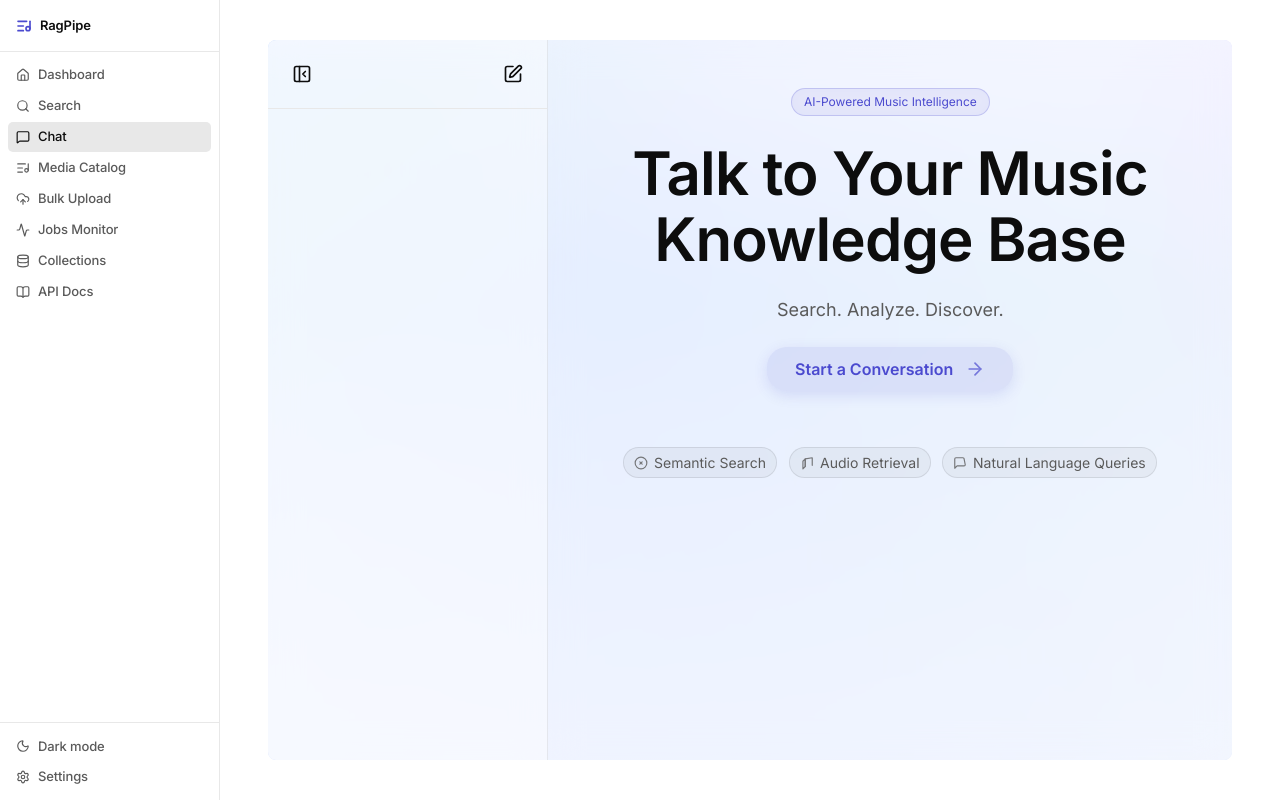
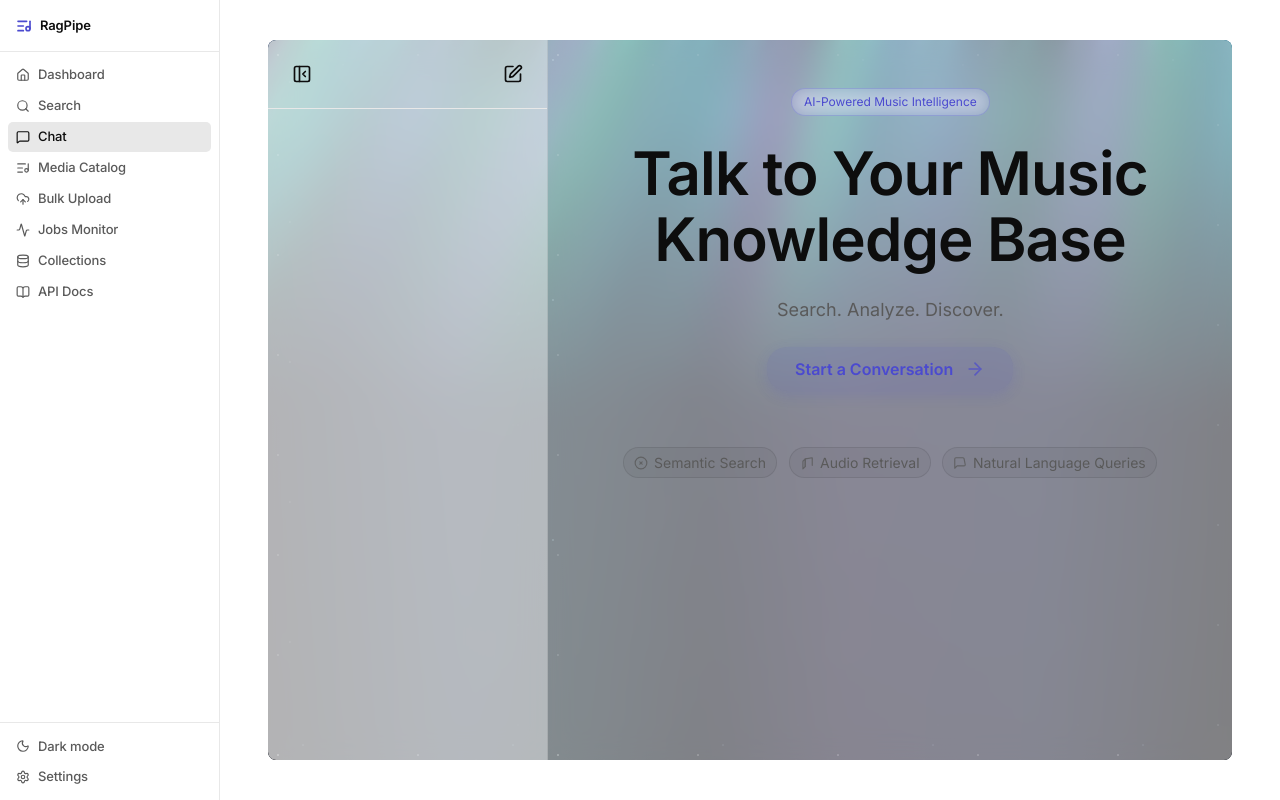
Before and after one commit to bedukumar/music-RAG, a React (Vite) app in the folder frontend/: page /chat in a window 1280 px wide. Built offline with nearby package versions, Linux system fonts and the light colour scheme.

Commit message:
new aurora in chat page

```diff
--- a/frontend/src/pages/Chat.css
+++ b/frontend/src/pages/Chat.css
@@ -226,7 +226,7 @@
    ============================================================ */
 .chat-main {
   flex: 1;
-  min-height: 0; /* Crucial: prevents flex child from overflowing */
+  min-height: 0; /*Crucial: prevents flex child from overflowing */
   background-color: var(--bg-app);
   display: flex;
   flex-direction: column;
@@ -256,80 +256,224 @@
 }
 
 /* ============================================================
-   AURORA ANIMATION
+   AURORA ANIMATION SYSTEM (DEEP POLAR SKY WITH CRISP PIN-POINT STARS)
    ============================================================ */
-.chat-layout::before,
-.chat-layout::after {
-  content: '';
+.aurora-container {
   position: absolute;
-  top: 0;
+  inset: 0;
+  overflow: hidden;
+  z-index: 0;
+  pointer-events: none;
+  contain: strict;
+  /* Slightly darker deep midnight blue sky gradient */
+  background: radial-gradient(ellipse at 50% 15%, #050d24 0%, #030818 35%, #01040f 70%, #000105 100%);
+}
+
+/* ------------------------------------------------------------
+   PIN-SHARP DENSE STARFIELD
+   ------------------------------------------------------------ */
+.aurora-stars {
+  position: absolute;
+  inset: 0;
+  pointer-events: none;
+}
+
+/* Layer 1: Dense Pin-Point Stardust (Hard 1px stops, high frequency tiling = thousands of sharp stars) */
+.aurora-stars-far {
+  background-image:
+    radial-gradient(1px 1px at 10px 15px, #ffffff 0px, #ffffff 1px, transparent 1px),
+    radial-gradient(1px 1px at 35px 65px, #bae6fd 0px, #bae6fd 1px, transparent 1px),
+    radial-gradient(1px 1px at 75px 25px, #ffffff 0px, #ffffff 1px, transparent 1px),
+    radial-gradient(1px 1px at 110px 85px, #e0f2fe 0px, #e0f2fe 1px, transparent 1px),
+    radial-gradient(1px 1px at 145px 40px, #ffffff 0px, #ffffff 1px, transparent 1px),
+    radial-gradient(1px 1px at 180px 115px, #bae6fd 0px, #bae6fd 1px, transparent 1px),
+    radial-gradient(1px 1px at 215px 55px, #ffffff 0px, #ffffff 1px, transparent 1px),
+    radial-gradient(1px 1px at 250px 95px, #ffffff 0px, #ffffff 1px, transparent 1px),
+    radial-gradient(1px 1px at 285px 20px, #bae6fd 0px, #bae6fd 1px, transparent 1px),
+    radial-gradient(1px 1px at 320px 75px, #ffffff 0px, #ffffff 1px, transparent 1px),
+    radial-gradient(1px 1px at 355px 130px, #e0f2fe 0px, #e0f2fe 1px, transparent 1px),
+    radial-gradient(1px 1px at 390px 45px, #ffffff 0px, #ffffff 1px, transparent 1px);
+  background-size: 140px 100px, 210px 160px, 310px 240px;
+  opacity: 0.8;
+  animation: starTwinkleSlow 6s ease-in-out infinite alternate;
+}
+
+/* Layer 2: Medium Pin-Sharp Stars (1.5px hard stops) */
+.aurora-stars-mid {
+  background-image:
+    radial-gradient(1.5px 1.5px at 22px 42px, #ffffff 0px, #ffffff 1px, transparent 1.5px),
+    radial-gradient(1.5px 1.5px at 85px 110px, #bae6fd 0px, #bae6fd 1px, transparent 1.5px),
+    radial-gradient(1.5px 1.5px at 155px 175px, #ffffff 0px, #ffffff 1px, transparent 1.5px),
+    radial-gradient(1.5px 1.5px at 235px 68px, #e0f2fe 0px, #e0f2fe 1px, transparent 1.5px),
+    radial-gradient(1.5px 1.5px at 295px 150px, #ffffff 0px, #ffffff 1px, transparent 1.5px),
+    radial-gradient(1.5px 1.5px at 365px 32px, #c4b5fd 0px, #c4b5fd 1px, transparent 1.5px),
+    radial-gradient(1.5px 1.5px at 435px 190px, #ffffff 0px, #ffffff 1px, transparent 1.5px);
+  background-size: 190px 140px, 330px 270px;
+  opacity: 0.85;
+  animation: starTwinkleFast 3.5s ease-in-out infinite alternate;
+}
+
+/* Layer 3: Polaris / Constellation Sharp Accent Stars */
+.aurora-stars-bright {
+  background-image:
+    radial-gradient(2px 2px at 14% 16%, #ffffff 0px, #ffffff 1px, transparent 2px),
+    radial-gradient(2px 2px at 41% 10%, #ffffff 0px, #ffffff 1px, transparent 2px),
+    radial-gradient(2px 2px at 76% 20%, #ffffff 0px, #ffffff 1px, transparent 2px),
+    radial-gradient(2.5px 2.5px at 87% 7%, #ffffff 0px, #ffffff 1.5px, transparent 2.5px),
+    radial-gradient(2px 2px at 60% 32%, #ffffff 0px, #ffffff 1px, transparent 2px),
+    radial-gradient(2px 2px at 26% 38%, #ffffff 0px, #ffffff 1px, transparent 2px);
+  opacity: 0.9;
+  animation: starGlowPulse 4s ease-in-out infinite alternate;
+}
+
+.aurora-curtain {
+  position: absolute;
+  top: -15%;
   left: -100%;
   width: 300%;
-  height: 100%;
-  z-index: 0;
+  height: 120%;
   pointer-events: none;
   transform-origin: top center;
   will-change: transform;
 }
 
-/* Primary Aurora Curtain */
-.chat-layout::before {
+/* Layer 1: Primary Emerald & Cyan Polar Curtain (Distant Horizon Scale) */
+.aurora-primary {
   background: linear-gradient(
     90deg,
-    rgba(13, 148, 136, 0) 0%,
-    rgba(16, 185, 129, 0.8) 15%, /* Emerald */
-    rgba(13, 148, 136, 0.9) 25%, /* Teal */
-    rgba(6, 182, 212, 0.6) 35%,  /* Cyan */
-    rgba(13, 148, 136, 0) 45%,
-    rgba(13, 148, 136, 0) 55%,
-    rgba(139, 92, 246, 0.8) 65%, /* Violet */
-    rgba(16, 185, 129, 0.6) 75%, /* Emerald */
-    rgba(13, 148, 136, 0.9) 85%, /* Teal */
-    rgba(13, 148, 136, 0) 100%
+    transparent 0%,
+    rgba(16, 185, 129, 0.85) 10%,  /* Atomic Oxygen Green */
+    rgba(0, 180, 216, 0.75) 18%,   /* Polar Cyan */
+    rgba(13, 148, 136, 0.85) 25%,  /* Deep Arctic Teal */
+    transparent 38%,
+    transparent 48%,
+    rgba(139, 92, 246, 0.75) 58%,  /* High-Altitude Violet */
+    rgba(16, 185, 129, 0.85) 68%,  /* Oxygen Emerald Green */
+    rgba(0, 180, 216, 0.7) 78%,    /* Polar Cyan */
+    transparent 100%
   );
-  background-size: 33.333% 100%; /* Repeats 3 times perfectly */
-  filter: blur(40px);
-  opacity: 0.85;
-  -webkit-mask-image: linear-gradient(to bottom, black 0%, black 40%, transparent 100%);
-  mask-image: linear-gradient(to bottom, black 0%, black 40%, transparent 100%);
-  animation: aurora-pan-1 30s linear infinite;
+  background-size: 25% 100%;
+  filter: blur(10px);
+  opacity: 0.75;
+  mix-blend-mode: screen;
+  -webkit-mask-image: linear-gradient(to bottom, rgba(0,0,0,1) 0%, rgba(0,0,0,0.65) 45%, rgba(0,0,0,0) 85%);
+  mask-image: linear-gradient(to bottom, rgba(0,0,0,1) 0%, rgba(0,0,0,0.65) 45%, rgba(0,0,0,0) 85%);
+  animation: aurora-pan-1 35s linear infinite;
 }
 
-/* Secondary Aurora Curtain */
-.chat-layout::after {
+/* Layer 2: Secondary Violet & Deep Emerald Curtain */
+.aurora-secondary {
   background: linear-gradient(
     90deg,
-    rgba(13, 148, 136, 0) 0%,
-    rgba(6, 182, 212, 0.8) 20%,  /* Cyan */
-    rgba(13, 148, 136, 0.6) 30%, /* Teal */
-    rgba(13, 148, 136, 0) 45%,
-    rgba(139, 92, 246, 0.6) 60%, /* Violet */
-    rgba(16, 185, 129, 0.8) 80%, /* Emerald */
-    rgba(13, 148, 136, 0) 100%
+    transparent 0%,
+    rgba(6, 182, 212, 0.75) 12%,  /* Cyan */
+    rgba(147, 51, 234, 0.7) 22%,   /* Royal Violet */
+    rgba(16, 185, 129, 0.75) 32%,  /* Emerald */
+    transparent 42%,
+    rgba(59, 130, 246, 0.7) 54%,   /* Cobalt */
+    rgba(16, 185, 129, 0.8) 66%,   /* Emerald */
+    transparent 100%
   );
-  background-size: 33.333% 100%;
-  filter: blur(50px);
-  opacity: 0.7;
-  -webkit-mask-image: linear-gradient(to bottom, transparent 10%, black 40%, transparent 90%);
-  mask-image: linear-gradient(to bottom, transparent 10%, black 40%, transparent 90%);
-  animation: aurora-pan-2 45s linear infinite reverse;
+  background-size: 25% 100%;
+  filter: blur(14px);
+  opacity: 0.65;
+  mix-blend-mode: screen;
+  -webkit-mask-image: linear-gradient(to bottom, rgba(0,0,0,0) 5%, rgba(0,0,0,0.85) 35%, rgba(0,0,0,0) 80%);
+  mask-image: linear-gradient(to bottom, rgba(0,0,0,0) 5%, rgba(0,0,0,0.85) 35%, rgba(0,0,0,0) 80%);
+  animation: aurora-pan-2 48s linear infinite reverse;
+}
+
+/* Layer 3: Finer Distant Vertical Light Ray Pillars */
+.aurora-rays {
+  background: repeating-linear-gradient(
+    90deg,
+    transparent 0%,
+    rgba(52, 211, 153, 0.5) 1.2%,  /* Vivid Emerald Ray Core */
+    rgba(6, 182, 212, 0.45) 2.0%,
+    rgba(16, 185, 129, 0.4) 3.2%,
+    transparent 4.5%,
+    transparent 9%,
+    rgba(167, 139, 250, 0.45) 10.2%, /* Violet Ray Core */
+    rgba(52, 211, 153, 0.4) 11.5%,
+    transparent 14%
+  );
+  background-size: 25% 100%;
+  filter: blur(6px);
+  opacity: 0.55;
+  mix-blend-mode: screen;
+  -webkit-mask-image: linear-gradient(to bottom, rgba(0,0,0,0.85) 0%, rgba(0,0,0,0.25) 50%, rgba(0,0,0,0) 80%);
+  mask-image: linear-gradient(to bottom, rgba(0,0,0,0.85) 0%, rgba(0,0,0,0.25) 50%, rgba(0,0,0,0) 80%);
+  animation: aurora-pan-3 40s linear infinite;
+}
+
+/* Layer 4: Upper Atmospheric Glow Fringe */
+.aurora-specular {
+  background: linear-gradient(
+    90deg,
+    transparent 0%,
+    rgba(16, 185, 129, 0.65) 12%,
+    rgba(147, 51, 234, 0.6) 18%,
+    transparent 28%,
+    transparent 50%,
+    rgba(52, 211, 153, 0.65) 60%,
+    rgba(6, 182, 212, 0.6) 68%,
+    transparent 78%
+  );
+  background-size: 25% 100%;
+  filter: blur(8px);
+  opacity: 0.5;
+  mix-blend-mode: screen;
+  -webkit-mask-image: linear-gradient(to bottom, rgba(0,0,0,0.9) 0%, rgba(0,0,0,0) 30%);
+  mask-image: linear-gradient(to bottom, rgba(0,0,0,0.9) 0%, rgba(0,0,0,0) 30%);
+  animation: aurora-pan-1 35s linear infinite;
+}
+
+/* Subtle Polar Night Stardust / Grain Texture */
+.aurora-noise-overlay {
+  position: absolute;
+  inset: 0;
+  background-image: radial-gradient(rgba(255, 255, 255, 0.05) 1px, transparent 0);
+  background-size: 32px 32px;
+  opacity: 0.2;
+  pointer-events: none;
+}
+
+@keyframes starTwinkleSlow {
+  0% { opacity: 0.35; }
+  50% { opacity: 0.85; }
+  100% { opacity: 0.45; }
+}
+
+@keyframes starTwinkleFast {
+  0% { opacity: 0.3; }
+  33% { opacity: 0.9; }
+  66% { opacity: 0.4; }
+  100% { opacity: 0.85; }
+}
+
+@keyframes starGlowPulse {
+  0% { opacity: 0.5; }
+  100% { opacity: 1; }
 }
 
 @keyframes aurora-pan-1 {
-  0% { transform: perspective(800px) rotateX(60deg) skewX(-20deg) translateX(0); }
-  100% { transform: perspective(800px) rotateX(60deg) skewX(-20deg) translateX(33.333%); }
+  0% { transform: perspective(1600px) rotateX(42deg) skewX(-14deg) scale(0.7) translateX(0); }
+  100% { transform: perspective(1600px) rotateX(42deg) skewX(-14deg) scale(0.7) translateX(25%); }
 }
 
 @keyframes aurora-pan-2 {
-  0% { transform: perspective(800px) rotateX(50deg) skewX(-10deg) translateX(0); }
-  100% { transform: perspective(800px) rotateX(50deg) skewX(-10deg) translateX(33.333%); }
+  0% { transform: perspective(1600px) rotateX(36deg) skewX(-8deg) scale(0.68) translateX(0); }
+  100% { transform: perspective(1600px) rotateX(36deg) skewX(-8deg) scale(0.68) translateX(25%); }
 }
 
-/* Make main content act as glass window ONLY when empty */
+@keyframes aurora-pan-3 {
+  0% { transform: perspective(1600px) rotateX(44deg) skewX(-16deg) scale(0.72) translateX(0); }
+  100% { transform: perspective(1600px) rotateX(44deg) skewX(-16deg) scale(0.72) translateX(25%); }
+}
+
+/* Make main content act as subtle glass window ONLY when empty */
 .chat-layout.chat-layout-empty .chat-main {
-  background-color: rgba(8, 8, 8, 0.25);
-  backdrop-filter: blur(12px);
-  -webkit-backdrop-filter: blur(12px);
+  background-color: rgba(2, 4, 8, 0.35);
 }
 
 .empty-state {
--- a/frontend/src/pages/Chat.tsx
+++ b/frontend/src/pages/Chat.tsx
@@ -72,6 +72,16 @@ const Chat: React.FC = () => {
 
   return (
     <div className={`chat-layout ${!isSidebarOpen ? 'sidebar-collapsed' : ''} ${!activeConversationId ? 'chat-layout-empty' : ''}`}>
+      <div className="aurora-container" aria-hidden="true">
+        <div className="aurora-stars aurora-stars-far" />
+        <div className="aurora-stars aurora-stars-mid" />
+        <div className="aurora-stars aurora-stars-bright" />
+        <div className="aurora-curtain aurora-primary" />
+        <div className="aurora-curtain aurora-secondary" />
+        <div className="aurora-curtain aurora-rays" />
+        <div className="aurora-curtain aurora-specular" />
+        <div className="aurora-noise-overlay" />
+      </div>
       <ChatSidebar
         conversations={conversations}
         activeId={activeConversationId}
```
